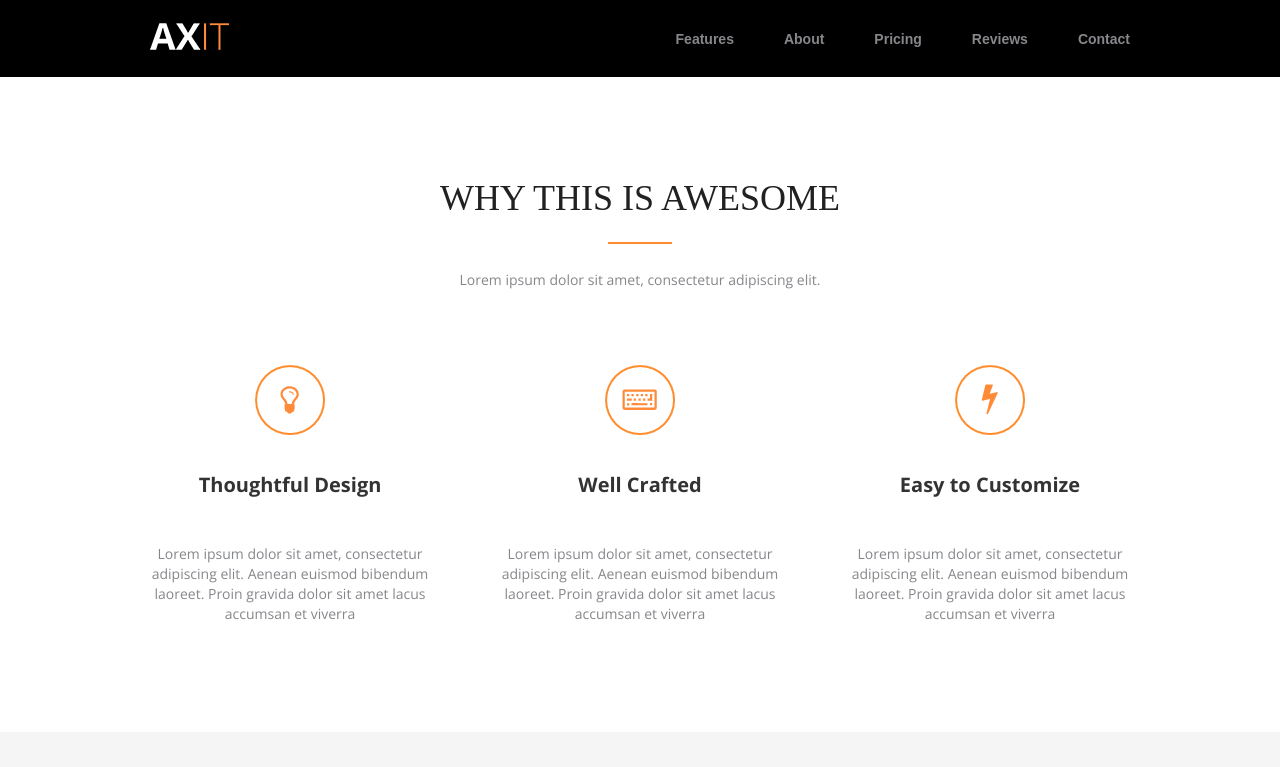
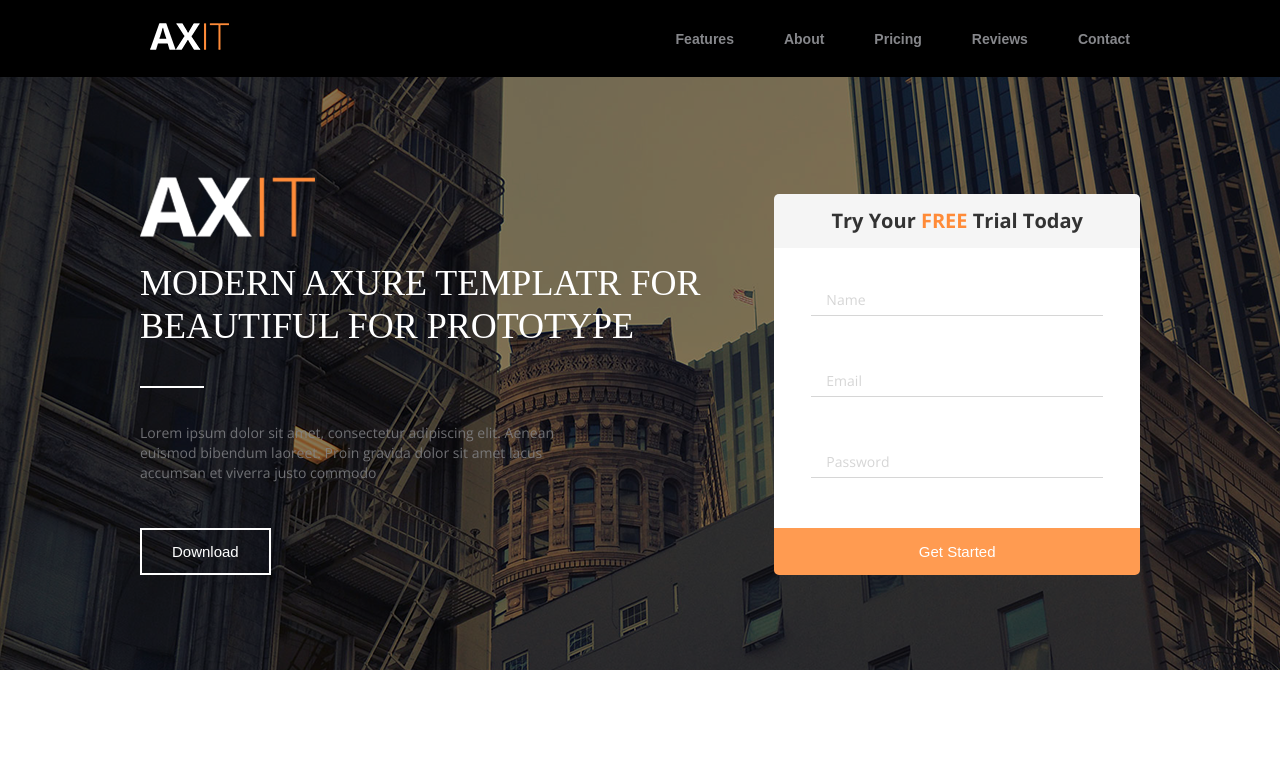
Before and after one commit to Romanov5000/project_one, a plain HTML site: page project_one/index.html in a window 1280 px wide. Shown: the top 767 px of the page. Drawn offline with nearby package versions, Linux system fonts and the light colour scheme; a web font is replaced by a local one.

Commit message:
Секция для регистрации

```diff
--- a/project_one/css/style.css
+++ b/project_one/css/style.css
@@ -56,10 +56,10 @@ a{
 
 input{
    border: none;
-   margin-bottom: 30px;
    height: 30px;
    width: 100%;
    border-bottom: 1px solid #d6d6d6;
+   margin-bottom: 30px;
 }
 input:focus {
     outline: none;
@@ -72,6 +72,7 @@ input:focus {
     line-height: 20px;
     font-weight: 400;
     color: #d6d6d6;
+    padding: 0px 15px; /*только визуально сдвигает, но сам текст в импуте начинается без паддинга*/
   }
 
 /* header   */
@@ -106,6 +107,74 @@ input:focus {
 .scale{
     transition: 1s;
 }
+
+
+/* section exit  */
+
+.exit .blocks{
+    align-items: flex-end;
+}
+.exit .modern_axure h2{
+    color: white;
+    margin-bottom: 75px;
+}
+.exit .section_header h2::after{
+    background-color: #fff;
+    left: 0px;
+    bottom: -40px;
+}
+
+.modern_axure .section_header{
+    text-align: left;
+}
+
+.exit .modern_axure p{
+    opacity: 0.8;
+   width: 460px;
+   margin-bottom: 45px;
+}
+.exit{
+    background-image: url(../img/fon_section_axit.png);
+}
+
+.free_trial{
+    background-color: #f5f5f5;
+    text-align: center;
+    border-top-left-radius: 5px;
+    border-top-right-radius: 5px;
+
+}
+.exit .btns_block{
+    display: flex;
+    justify-content: left;
+}
+
+.exit .registration button{
+    width: 100%;
+    border-radius: 0px;
+    border-bottom-left-radius: 5px;
+    border-bottom-right-radius: 5px;
+}
+.white_fon_registration{
+    background-color: #ffffff;
+
+
+}
+.exit .white_fon_registration input{
+    margin-bottom: 50px;
+}
+.form_registration{
+    padding: 37px 37px 0px 37px;
+}
+.exit .title{
+    color: #333333;
+    padding: 15px 5px 15px;
+}
+.free{
+    color: #ff8b38;
+    text-transform: uppercase;
+}
+
 
 /* section awesome  */
 
@@ -274,6 +343,7 @@ textarea:focus{
 .send_message .btn{
     background-color: #ff9b51;
     border-radius: 5px;
+    border: 2px solid #ff9b51;
 
 }
 
@@ -339,3 +409,6 @@ button:focus{
     font-size: 12px;
     opacity: 0.5;
 }
+.footer .scale:hover{
+    transform: scale(1.13);
+}
--- a/project_one/index.html
+++ b/project_one/index.html
@@ -44,6 +44,50 @@
             </div>
 
         </header>
+        <section class="exit">
+            <div class="blocks">
+                <div class="modern_axure">
+                    <div class="section_header">
+                        <img src="./img/Logo_exit.png" alt="logo_exit">
+
+                        <h2>
+                            modern axure templatr for beautiful for prototype
+                        </h2>
+                        <p>
+                            Lorem ipsum dolor sit amet, consectetur adipiscing elit. Aenean
+                            euismod bibendum laoreet. Proin gravida dolor sit amet lacus
+                            accumsan et viverra justo commodo
+                        </p>
+
+                    </div>
+                    <div class="btns_block">
+                        <a href="#" class="btn">Download</a>
+                    </div>
+
+                </div>
+                <div class="registration">
+
+                    <div class="free_trial">
+                         <p class="title">Try Your <span class="free">free</span>  Trial Today</p>
+                    </div>
+                    <div class="white_fon_registration">
+                        <div class="form_registration">
+                            <form action="">
+                                <input type="text" placeholder="Name">
+                                <input type="email" placeholder="Email">
+                                <input type="password" placeholder="Password">
+                        </div>
+                    </div>
+                            <div class="send_message">
+                                <button type="submit" class="btn">Get Started</button>
+                            </div>
+
+                            </form>
+
+
+                </div>
+            </div>
+        </section>
         <section>
             <div class="section_header">
 
@@ -282,6 +326,7 @@
 
         </section>
         <footer class="footer">
+            <div class="scale">
             <div class="sprite">
                 <a href="#" class="sprite facebook"></a>
                 <a href="#" class="sprite twitter"></a>
@@ -291,6 +336,7 @@
                 <a href="#" class="sprite hz"></a>
                 <a href="#" class="sprite wifi"></a>
             </div>
+            </div>
             <p>© 2020  Vladislav Romanov</p>
 
         </footer>
```
Also changed, not shown: project_one/img/Logo_exit.png (added), project_one/img/fon_section_axit.png (added).
